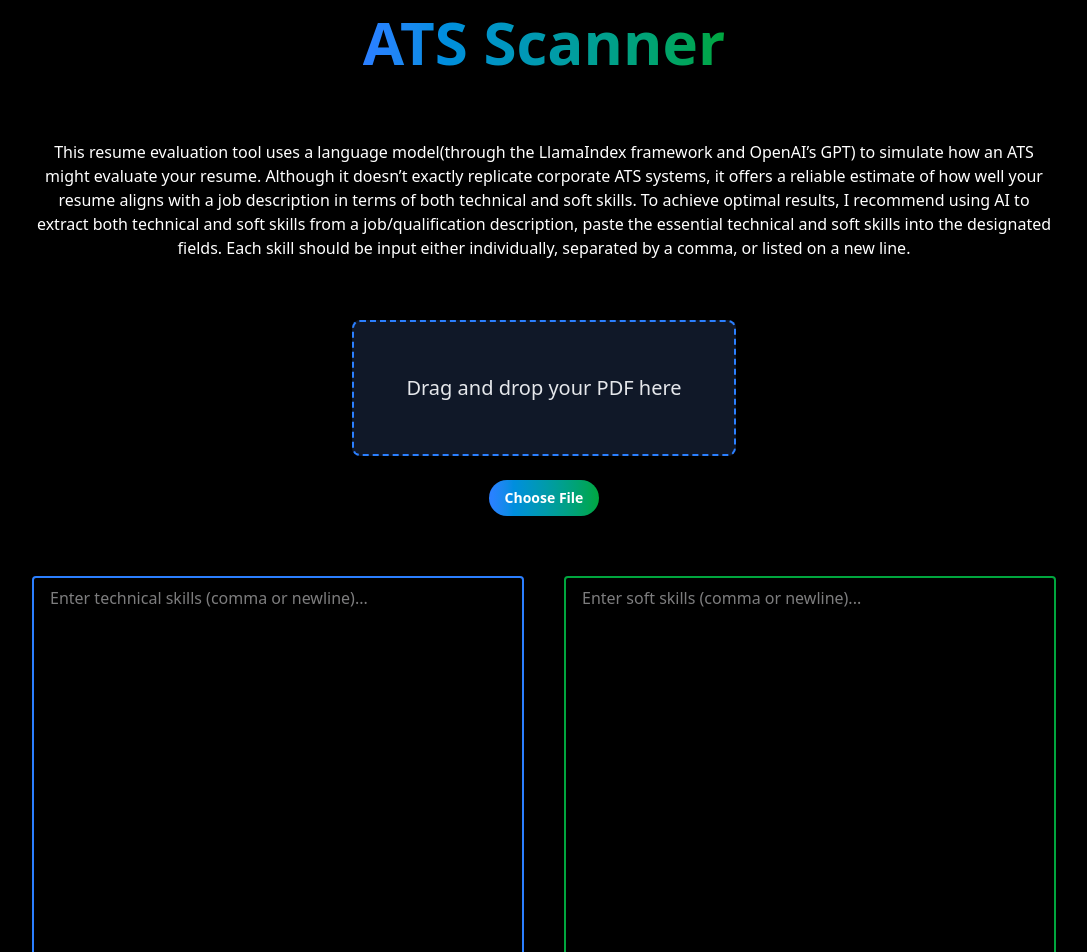
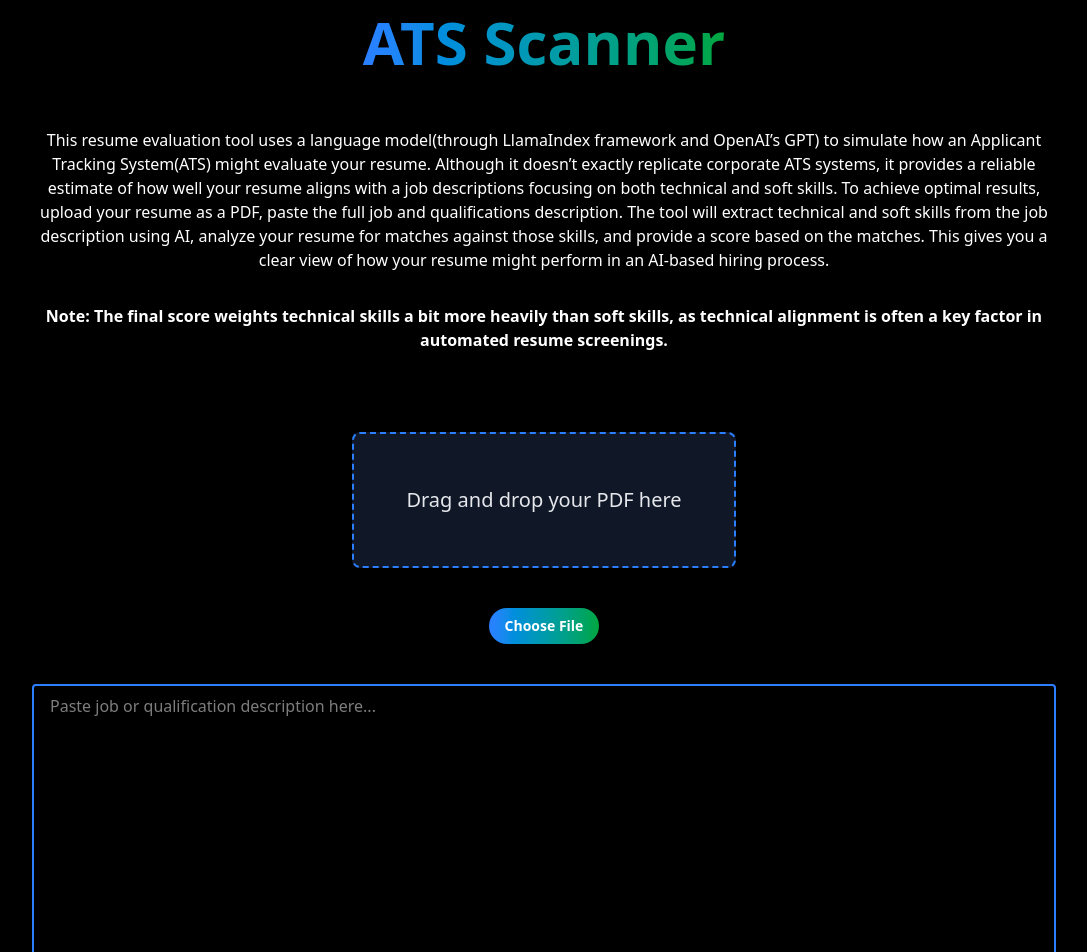
Before and after one commit to fpfrances/ScannerATS, a React (Vite) app: page / in a window 1280 px wide. Shown: the part 60-1012 px from the top of the page, without its empty margins (96-1183 px from the left). Built offline with nearby package versions, Linux system fonts and the light colour scheme.

Commit message:
Updated some functions

```diff
--- a/src/components/sections/Home.jsx
+++ b/src/components/sections/Home.jsx
@@ -3,8 +3,7 @@ import { useState, useRef } from 'react';
 export const Home = ({ handleSubmit, result, setResult }) => {
   const [fileName, setFileName] = useState(null);
   const inputRef = useRef();
-  const [techKeywords, setTechKeywords] = useState('');
-  const [softKeywords, setSoftKeywords] = useState('');
+  const [jobDescription, setJobDescription] = useState('');
   const [isSubmitting, setIsSubmitting] = useState(false);
 
   const handleFile = (file) => {
@@ -31,28 +30,24 @@ export const Home = ({ handleSubmit, result, setResult }) => {
 
     const formData = new FormData();
     formData.append('resume', file);
-    formData.append('tech_keywords', techKeywords);
-    formData.append('soft_keywords', softKeywords);
+    formData.append('job_description', jobDescription); // Text area for job description
 
     try {
-      const response = await fetch('https://ats-scanner-9akh.onrender.com/analyze', {
+      const response = await fetch('http://localhost:5000/analyze', {
         method: 'POST',
         body: formData,
       });
 
       const data = await response.json();
 
-      if (response.ok && data.technical !== undefined && data.soft !== undefined && data.score !== undefined) {
-        setResult({
-          technical: data.technical,
-          soft: data.soft,
-          final: data.score
-        });
-        handleSubmit({
-          technical: data.technical,
-          soft: data.soft,
-          final: data.score
-        });
+      if (response.ok && data.technical_score !== undefined && data.soft_score !== undefined && data.final_score !== undefined)
+        { const resultObj = {
+          technical: data.technical_score,
+          soft: data.soft_score,
+          final: data.final_score,
+        };
+        setResult(resultObj);
+        handleSubmit(resultObj);
       } else {
         alert('Invalid response from server.');
         console.error("Invalid response:", data);
@@ -73,15 +68,17 @@ export const Home = ({ handleSubmit, result, setResult }) => {
 
       <form className="w-full max-w-5xl" onSubmit={onSubmit}>
         <div className="text-center">
-        <p className="mb-7 mt-7">
-          This resume evaluation tool uses a language model(through the LlamaIndex framework and OpenAI’s GPT) to simulate how an ATS might evaluate your resume.
-          Although it doesn’t exactly replicate corporate ATS systems, it offers a reliable estimate of how well your resume aligns with a job description
-          in terms of both technical and soft skills. To achieve optimal results, I recommend using AI to extract both technical and soft skills from a job/qualification description,
-          paste the essential technical and soft skills into the designated fields. Each skill should be input either individually, separated by a comma, or listed on a new line.
+          <p className="mb-8 mt-4">
+          This resume evaluation tool uses a language model(through LlamaIndex framework and OpenAI’s GPT) to simulate how an Applicant Tracking System(ATS) might evaluate your resume.
+          Although it doesn’t exactly replicate corporate ATS systems, it provides a reliable estimate of how well your resume aligns with a job descriptions
+          focusing on both technical and soft skills. To achieve optimal results, upload your resume as a PDF, paste the full job and qualifications description. The tool will extract
+          technical and soft skills from the job description using AI, analyze your resume for matches against those skills, and provide a score based on the matches. This gives you a clear
+          view of how your resume might perform in an AI-based hiring process.
           </p>
+          <p className="font-semibold">Note: The final score weights technical skills a bit more heavily than soft skills, as technical alignment is often a key factor in automated resume screenings.</p>
 
           <div
-            className="w-full max-w-sm mx-auto p-13 mt-15 mb-6 border-2 border-dashed border-blue-500 bg-gray-900 rounded-lg text-center cursor-pointer"
+            className="w-full max-w-sm mx-auto p-13 mt-20 mb-6 border-2 border-dashed border-blue-500 bg-gray-900 rounded-lg text-center cursor-pointer"
             onDragOver={(e) => e.preventDefault()}
             onDrop={(e) => {
               e.preventDefault();
@@ -92,10 +89,10 @@ export const Home = ({ handleSubmit, result, setResult }) => {
           </div>
 
           {fileName && (
-            <p className="mt-6 text-md text-gray-400 font-semibold">Filename: {fileName} ✅</p>
+            <p className="mb-4 mt-10 text-md text-gray-400 font-semibold">Filename: {fileName} ✅</p>
           )}
 
-          <div className="flex justify-center items-center gap-3 mb-10 mt-6">
+          <div className="flex justify-center items-center gap-3 mb-10 mt-10">
             <label
               htmlFor="fileInput"
               className="cursor-pointer inline-block px-4 py-2 text-sm font-semibold text-white rounded-full bg-gradient-to-r from-blue-500 to-green-600 hover:opacity-90"
@@ -112,23 +109,17 @@ export const Home = ({ handleSubmit, result, setResult }) => {
             />
           </div>
 
-          <div className="grid grid-cols-1 lg:grid-cols-2 gap-6 sm:gap-10 mt-15 mb-10">
+          <div className="mt-10 mb-10">
             <textarea
               className="w-full h-50 sm:h-96 py-2 px-4 text-gray-50 border-2 border-blue-500 rounded resize-none"
-              placeholder="Enter technical skills (comma or newline)..."
-              value={techKeywords}
-              onChange={(e) => setTechKeywords(e.target.value)}
-            />
-            <textarea
-              className="w-full h-50 sm:h-96 py-2 px-4 text-gray-50 border-2 border-green-600 rounded resize-none"
-              placeholder="Enter soft skills (comma or newline)..."
-              value={softKeywords}
-              onChange={(e) => setSoftKeywords(e.target.value)}
+              placeholder="Paste job or qualification description here..."
+              value={jobDescription}
+              onChange={(e) => setJobDescription(e.target.value)}
             />
           </div>
 
           <button
-            className="w-full max-w-[150px] mx-auto px-6 mt-6 py-1 text-lg sm:text-xl font-semibold rounded-full bg-gradient-to-r from-blue-500 to-green-600 hover:opacity-90 transition-all duration-200"
+            className="w-full max-w-[150px] mx-auto px-6 mt-2 py-1 text-lg sm:text-xl font-semibold rounded-full bg-gradient-to-r from-blue-500 to-green-600 hover:opacity-90 transition-all duration-200"
             disabled={isSubmitting}
           >
             Submit
```
Also changed, not shown: 1 other file (tests, documents, lock files or other folders).
